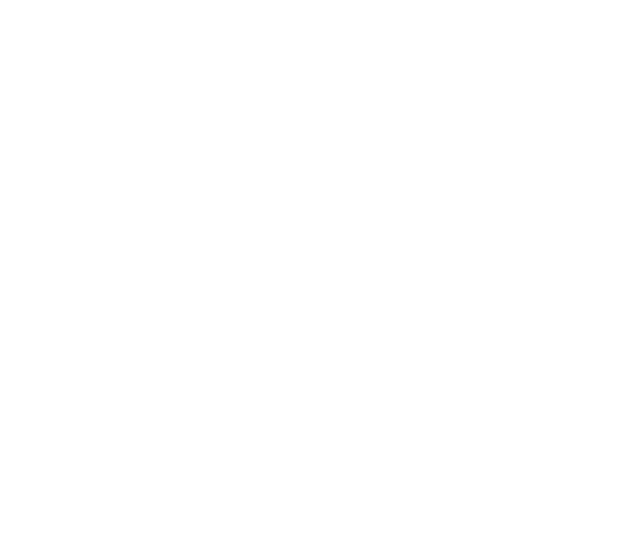
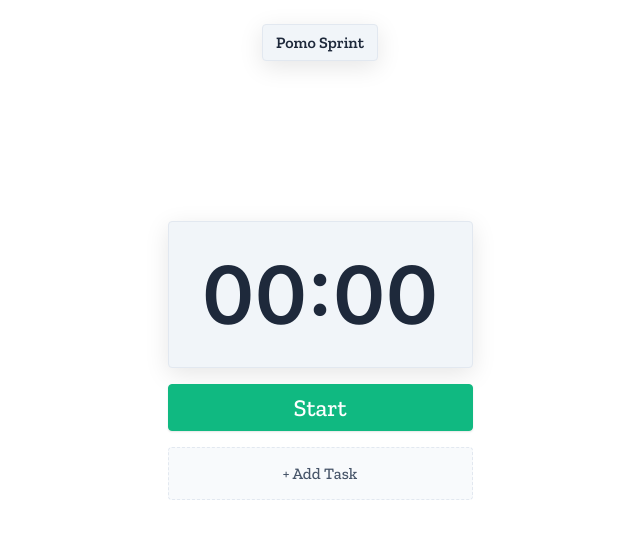
Before and after one commit to samlimby/Pomodoro-Timer, a plain HTML site: page index.html in a window 1280 px wide. Shown: the whole page, without its empty margins (320-960 px from the left). Drawn offline with nearby package versions, Linux system fonts and the light colour scheme; a web font is replaced by a local one.

Commit message:
Styling Construction

```diff
--- a/index.html
+++ b/index.html
@@ -5,12 +5,25 @@
     <meta name="viewport" content="width=device-width, initial-scale=1.0">
     <link rel="preconnect" href="https://fonts.googleapis.com">
     <link rel="preconnect" href="https://fonts.gstatic.com" crossorigin>
-    <link href="https://fonts.googleapis.com/css2?family=Gabarito:wght@400..900&family=Inter:wght@100..900&display=swap" rel="stylesheet">
+    <link href="https://fonts.googleapis.com/css2?family=Inter:wght@100..900&family=Zilla+Slab:ital,wght@0,300;0,400;0,500;0,600;0,700;1,300;1,400;1,500;1,600;1,700&display=swap" rel="stylesheet">
     <link rel="stylesheet" href="styles.css">
     <script src="script.js" defer></script>
     <title>Pomo Sprint</title>
 </head>
 <body>
-
+    <div class="page-body">
+        <div class="header_block">
+            <h2 class="header_block-title">Pomo Sprint</h2>
+        </div>
+        <div class="main_block">
+            <div class="main_block-timer">
+                <h2 class="main_block-timer-title">00:00</h2>
+            </div>
+            <button class="primary_button">Start</button>
+            <div class="add_note-block">
+                <h2 class="add_note-block-title">+ Add Task</h2>
+            </div>
+        </div>
+    </div>
 </body>
 </html>
--- a/styles.css
+++ b/styles.css
@@ -0,0 +1,108 @@
+* {
+    padding: 0;
+    margin: 0;
+}
+
+.page-body {
+    display: flex;
+    flex-direction: column;
+    align-items: center;
+    justify-content: center;
+    margin-left: auto;
+    margin-right: auto;
+    gap: 160px;
+}
+
+.header_block {
+    display: flex;
+    width: 90px;
+    height: 100%;
+    padding: 8px 12px;
+    justify-content: center;
+    align-items: center;
+    gap: 10px;
+    margin-top: 24px;
+    border-radius: 4px;
+    border: 1px solid var(--gray-200, #E2E8F0);
+    background: var(--gray-100, #F1F5F9);
+    box-shadow: 0px 6px 24px 0px rgba(0, 0, 0, 0.10);
+}
+
+.header_block-title {
+    color: var(--gray-800, #1E293B);
+    font-family: "Zilla Slab";
+    font-size: 16px;
+    font-style: normal;
+    font-weight: 600;
+    line-height: normal;
+}
+
+.main_block {
+    display: flex;
+    width: 305px;
+    flex-direction: column;
+    align-items: center;
+    gap: 16px;
+}
+
+.main_block-timer {
+    display: flex;
+    padding: 24px;
+    justify-content: center;
+    align-items: center;
+    gap: 10px;
+    align-self: stretch;
+    border-radius: 4px;
+    border: 1px solid var(--gray-200, #E2E8F0);
+    background: var(--gray-100, #F1F5F9);
+    box-shadow: 0px 6px 24px 0px rgba(0, 0, 0, 0.10);
+}
+
+.main_block-timer-title {
+    color: var(--gray-800, #1E293B);
+    font-family: Inter;
+    font-size: 80px;
+    font-style: normal;
+    font-weight: 600;
+    line-height: normal;
+}
+
+.primary_button {
+    display: flex;
+    padding: 8px 0px;
+    justify-content: center;
+    align-items: center;
+    gap: 10px;
+    align-self: stretch;
+    border-radius: 4px;
+    border: 1px solid var(--success-500, #10B981);
+    background: var(--success-500, #10B981);
+    box-shadow: 0px 1px 2px 0px rgba(0, 0, 0, 0.10);
+    color: var(--white-white, #FFF);
+    font-family: "Zilla Slab";
+    font-size: 24px;
+    font-style: normal;
+    font-weight: 500;
+    line-height: normal;
+}
+
+.add_note-block {
+    display: flex;
+    padding: 16px 0px;
+    justify-content: center;
+    align-items: center;
+    gap: 10px;
+    align-self: stretch;
+    border-radius: 4px;
+    border: 1px dashed var(--gray-200, #E2E8F0);
+    background: var(--gray-50, #F8FAFC);
+}
+
+.add_note-block-title {
+    color: var(--gray-600, #475569);
+    font-family: "Zilla Slab";
+    font-size: 16px;
+    font-style: normal;
+    font-weight: 500;
+    line-height: normal;
+}
```
